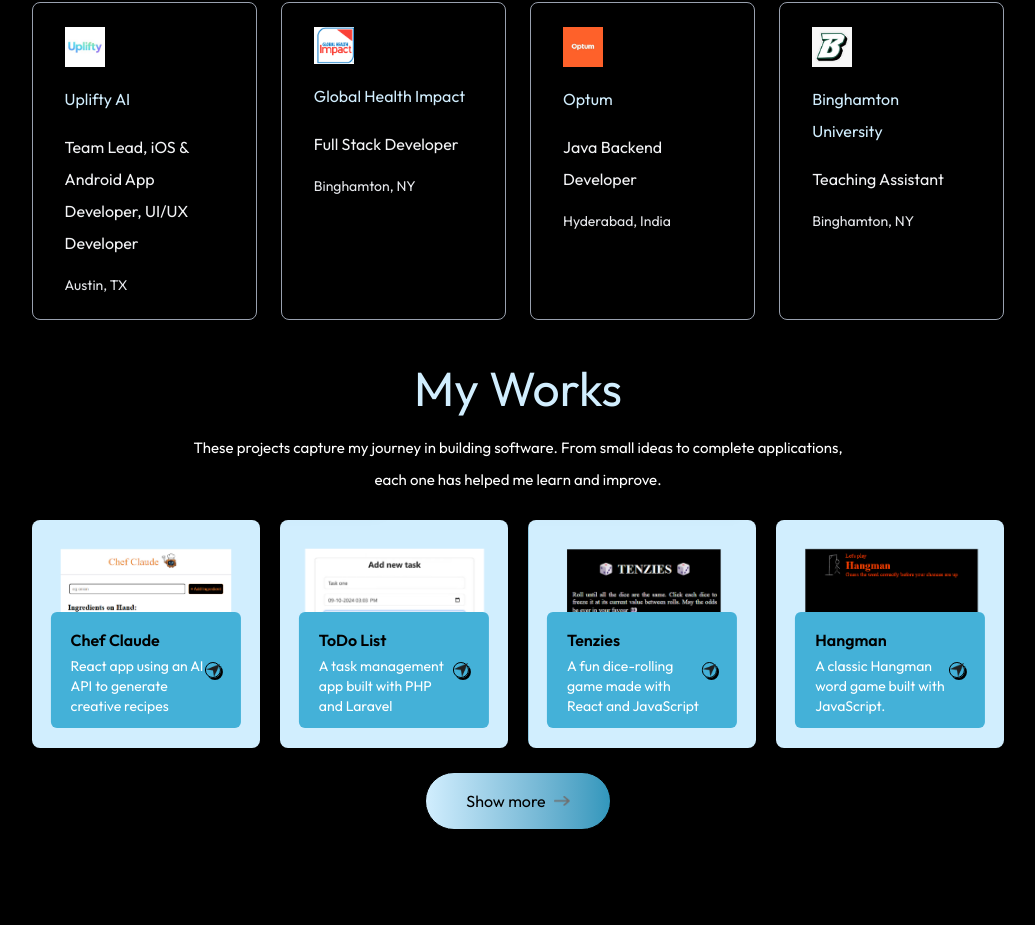
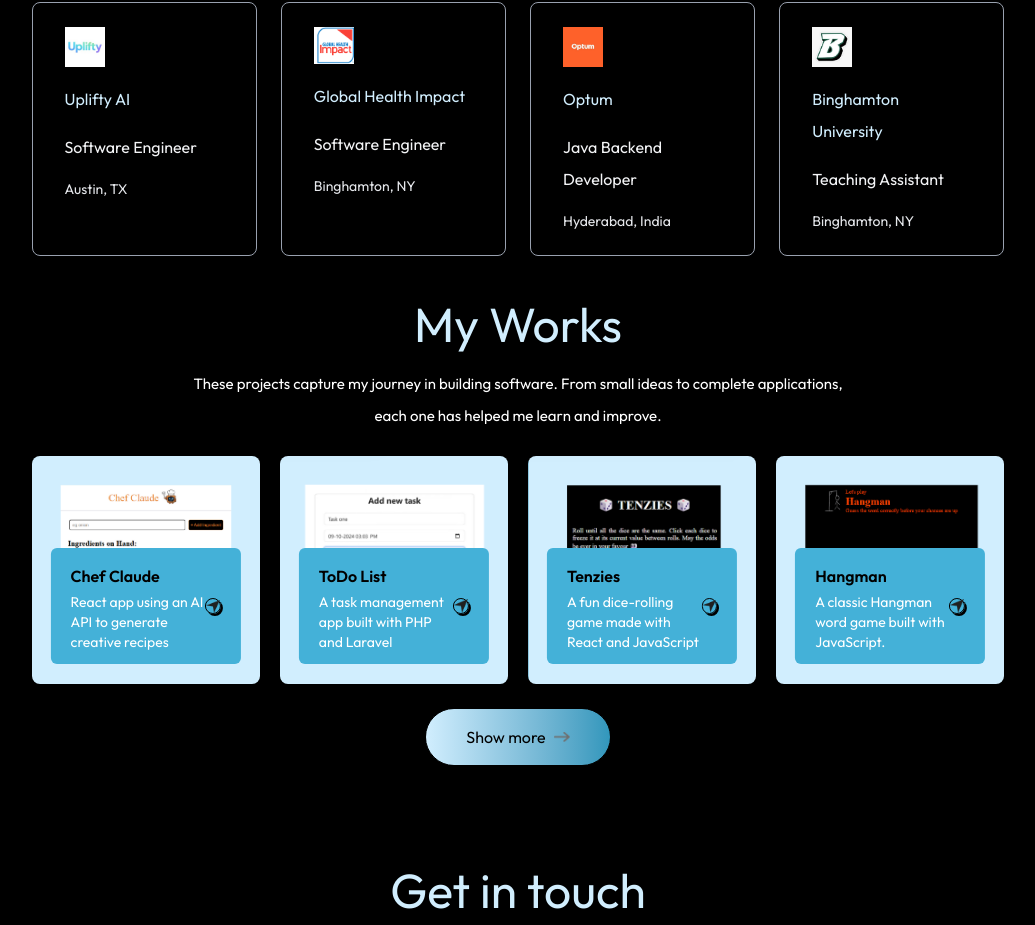
Before and after one commit to swetha-021/MyPortfolio, a Next.js app: page / in a window 1280 px wide. Shown: the part 1598-2523 px from the top of the page, without its empty margins (122-1157 px from the left). Built offline with nearby package versions, Linux system fonts and the light colour scheme; a web font is replaced by a local one.

Commit message:
updated experience

```diff
--- a/assets/assets.js
+++ b/assets/assets.js
@@ -127,8 +127,8 @@
     ]
 
     export const experienceData = [
-        { icon: assets.uplifty, title: 'Uplifty AI', position: 'Team Lead, iOS & Android App Developer, UI/UX Developer', location: 'Austin, TX ' },
-        { icon: assets.ghi, title: 'Global Health Impact', position: 'Full Stack Developer', location: 'Binghamton, NY' },
+        { icon: assets.uplifty, title: 'Uplifty AI', position: 'Software Engineer', location: 'Austin, TX ' },
+        { icon: assets.ghi, title: 'Global Health Impact', position: 'Software Engineer', location: 'Binghamton, NY' },
         { icon: assets.optum, title: 'Optum', position: 'Java Backend Developer', location: 'Hyderabad, India' },
         { icon: assets.bing, title: 'Binghamton University', position: 'Teaching Assistant', location: 'Binghamton, NY' },
     ]
```
